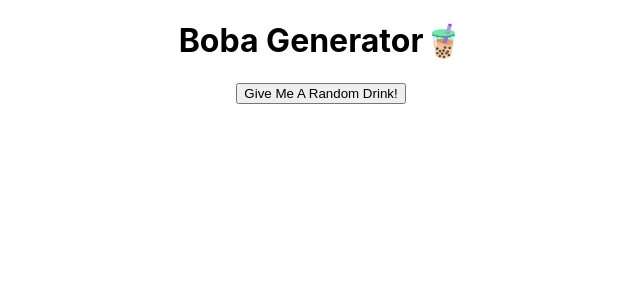
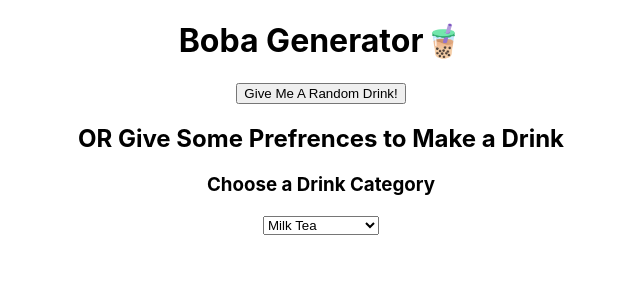
Before and after one commit to Rikaiyah-Winters/boba-generator, a React (Create React App) app: page / in a window 1280 px wide. Shown: the top 300 px of the page, without its empty margins (319-959 px from the left). Built offline with nearby package versions, Linux system fonts and the light colour scheme.

Commit message:
Added drop down menu for drink categories

```diff
--- a/src/App.js
+++ b/src/App.js
@@ -6,6 +6,14 @@ function App() {
     <div className="App">
       <h1>Boba Generator🧋</h1>
       <button type="button">Give Me A Random Drink!</button>
+      <h2>OR Give Some Prefrences to Make a Drink</h2>
+      <h3>Choose a Drink Category</h3>
+      <select name="drink-categories" id="drink-categories">
+        <option value="milk tea">Milk Tea</option>
+        <option value="fruit tea">Fruit Tea</option>
+        <option value="fruit lemonade">Fruit Lemonade</option>
+        <option value="smoothie">Smoothie</option>
+      </select>
     </div>
   );
 }
```
